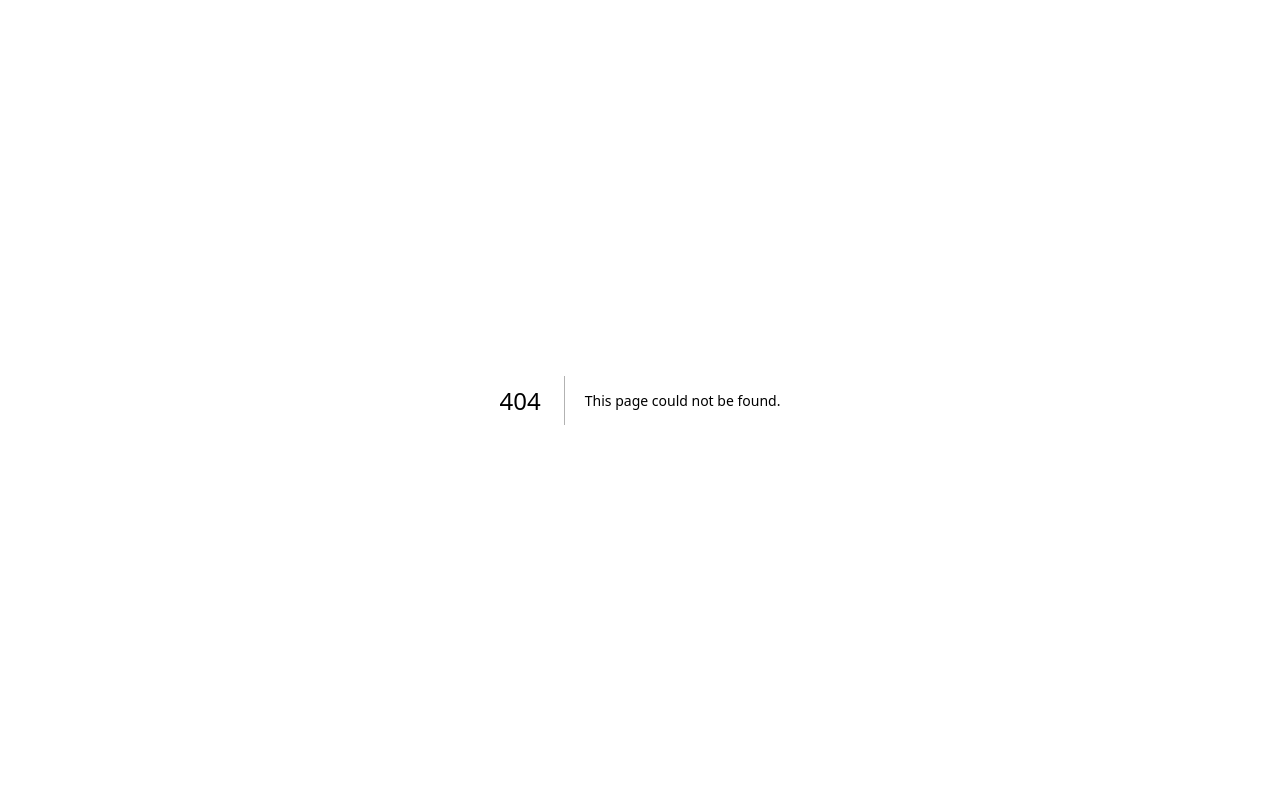
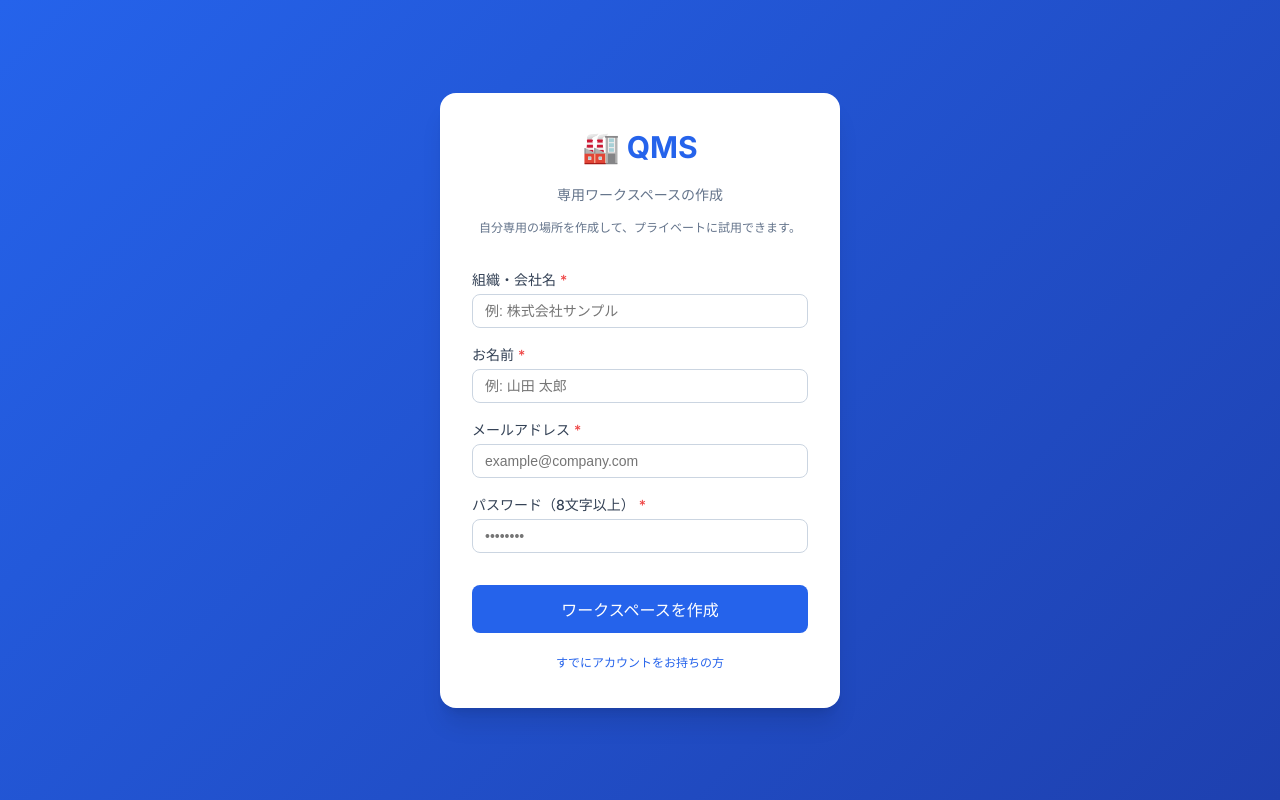
Before and after one commit to Murapparu30/open-qms, a Next.js app: page /register in a window 1280 px wide. Before the commit this address had no page. Built offline with nearby package versions, Linux system fonts and the light colour scheme.

Commit message:
feat: add self-service registration for private demo environments

```diff
--- /dev/null
+++ b/src/app/(auth)/register/page.tsx
@@ -0,0 +1,142 @@
+'use client';
+
+import { useState, FormEvent } from 'react';
+import { useRouter } from 'next/navigation';
+import Link from 'next/link';
+
+export default function RegisterPage() {
+    const [formData, setFormData] = useState({
+        email: '',
+        name: '',
+        organizationName: '',
+        password: '',
+    });
+    const [error, setError] = useState('');
+    const [isLoading, setIsLoading] = useState(false);
+    const [isSuccess, setIsSuccess] = useState(false);
+    const router = useRouter();
+
+    const handleSubmit = async (e: FormEvent) => {
+        e.preventDefault();
+        setError('');
+        setIsLoading(true);
+
+        try {
+            const res = await fetch('/api/auth/register', {
+                method: 'POST',
+                headers: { 'Content-Type': 'application/json' },
+                body: JSON.stringify(formData),
+            });
+
+            const data = await res.json();
+
+            if (!res.ok) {
+                throw new Error(data.error || '登録に失敗しました');
+            }
+
+            setIsSuccess(true);
+            setTimeout(() => {
+                router.push('/login');
+            }, 3000);
+        } catch (err) {
+            setError(err instanceof Error ? err.message : 'エラーが発生しました');
+        } finally {
+            setIsLoading(false);
+        }
+    };
+
+    return (
+        <div className="login-page">
+            <div className="login-card">
+                <div className="login-header">
+                    <div className="login-logo">🏭 QMS</div>
+                    <p className="login-subtitle">専用ワークスペースの作成</p>
+                    <p style={{ fontSize: 'var(--font-size-xs)', color: 'var(--color-neutral-500)', marginTop: 'var(--space-2)' }}>
+                        自分専用の場所を作成して、プライベートに試用できます。
+                    </p>
+                </div>
+
+                {isSuccess ? (
+                    <div className="alert alert-success" style={{ textAlign: 'center' }}>
+                        <p>登録が完了しました！</p>
+                        <p style={{ fontSize: 'var(--font-size-xs)', marginTop: 'var(--space-2)' }}>
+                            ログイン画面に移動します...
+                        </p>
+                    </div>
+                ) : (
+                    <form onSubmit={handleSubmit}>
+                        {error && (
+                            <div className="alert alert-error" style={{ marginBottom: 'var(--space-4)' }}>
+                                {error}
+                            </div>
+                        )}
+
+                        <div className="form-group">
+                            <label className="form-label required">組織・会社名</label>
+                            <input
+                                type="text"
+                                className="form-input"
+                                value={formData.organizationName}
+                                onChange={(e) => setFormData({ ...formData, organizationName: e.target.value })}
+                                placeholder="例: 株式会社サンプル"
+                                required
+                            />
+                        </div>
+
+                        <div className="form-group">
+                            <label className="form-label required">お名前</label>
+                            <input
+                                type="text"
+                                className="form-input"
+                                value={formData.name}
+                                onChange={(e) => setFormData({ ...formData, name: e.target.value })}
+                                placeholder="例: 山田 太郎"
+                                required
+                            />
+                        </div>
+
+                        <div className="form-group">
+                            <label className="form-label required">メールアドレス</label>
+                            <input
+                                type="email"
+                                className="form-input"
+                                value={formData.email}
+                                onChange={(e) => setFormData({ ...formData, email: e.target.value })}
+                                placeholder="example@company.com"
+                                required
+                            />
+                        </div>
+
+                        <div className="form-group">
+                            <label className="form-label required">パスワード（8文字以上）</label>
+                            <input
+                                type="password"
+                                className="form-input"
+                                value={formData.password}
+                                onChange={(e) => setFormData({ ...formData, password: e.target.value })}
+                                placeholder="••••••••"
+                                minLength={8}
+                                required
+                            />
+                        </div>
+
+                        <button
+                            type="submit"
+                            className="btn btn-primary btn-lg"
+                            style={{ width: '100%', marginTop: 'var(--space-4)' }}
+                            disabled={isLoading}
+                        >
+                            {isLoading ? '作成中...' : 'ワークスペースを作成'}
+                        </button>
+
+                        <div style={{ marginTop: 'var(--space-4)', textAlign: 'center' }}>
+                            <Link href="/login" className="btn btn-ghost btn-sm">
+                                すでにアカウントをお持ちの方
+                            </Link>
+                        </div>
+                    </form>
+                )}
+            </div>
+        </div>
+    );
+}
```
Also changed, not shown: src/app/(auth)/login/page.tsx (+8 -0 lines), src/app/api/auth/register/route.ts (added, +58 -0 lines).
